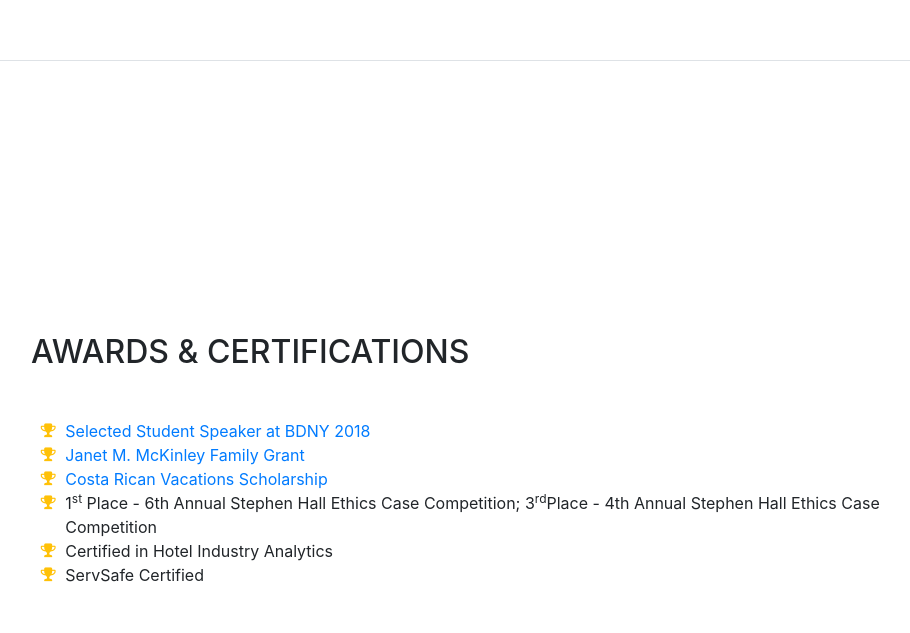
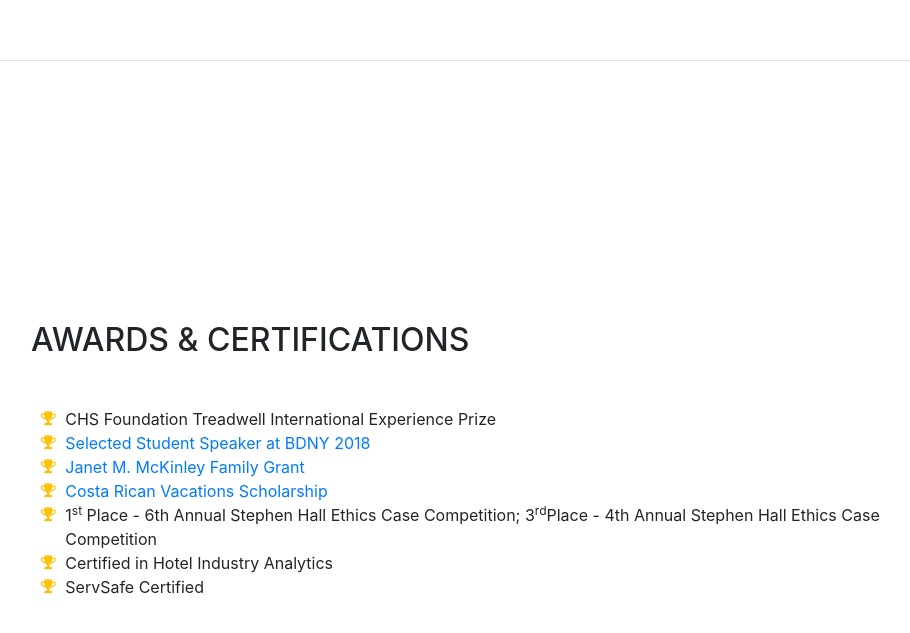
Before and after one commit to carmelbs96/my-website, a website with bundled scripts: page index.html in a window 1280 px wide. Shown: the part 7277-7910 px from the top of the page, without its empty margins (289-1199 px from the left). Built offline with nearby package versions, Linux system fonts and the light colour scheme; a web font is replaced by a local one.

Commit message:
treadwell

```diff
--- a/index.html
+++ b/index.html
@@ -416,6 +416,10 @@
           <ul class="fa-ul mb-0">
              <li>
               <i class="fa-li fa fa-trophy text-warning"></i>
+              CHS Foundation Treadwell International Experience Prize</li>
+             <li>
+             <li>
+              <i class="fa-li fa fa-trophy text-warning"></i>
               <a href="https://www.bdny.com/" target="_blank">Selected Student Speaker at BDNY 2018</li></a>
              <li>
               <i class="fa-li fa fa-trophy text-warning"></i>
```
